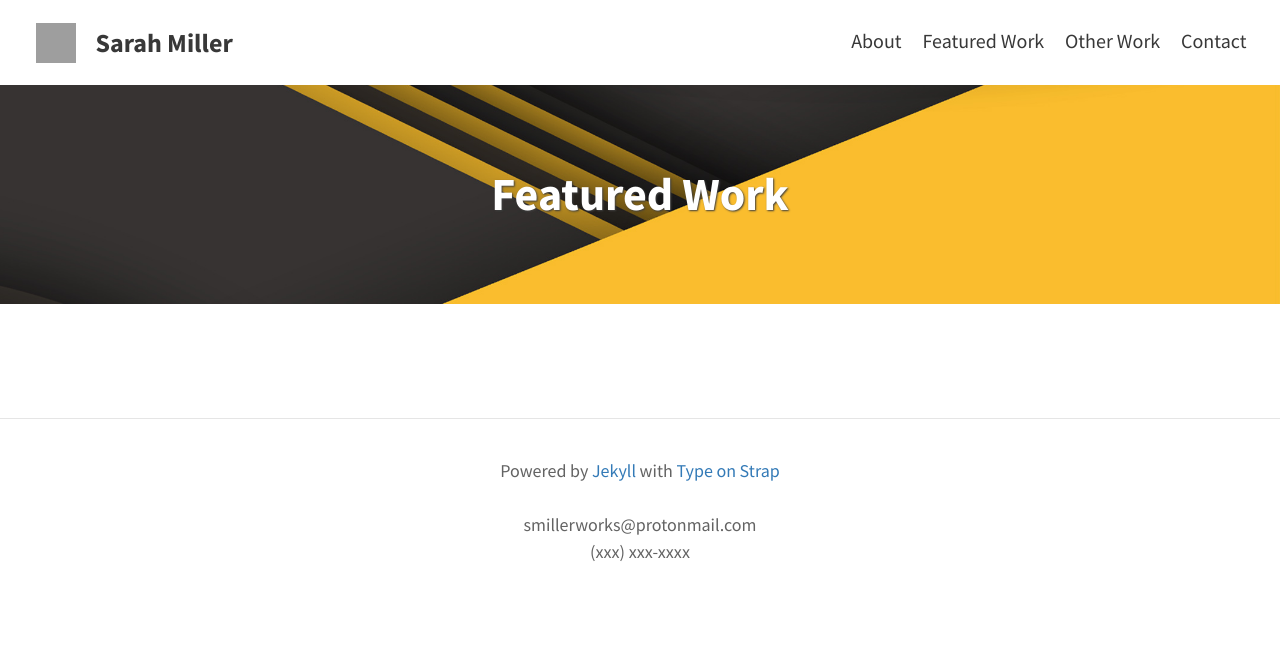
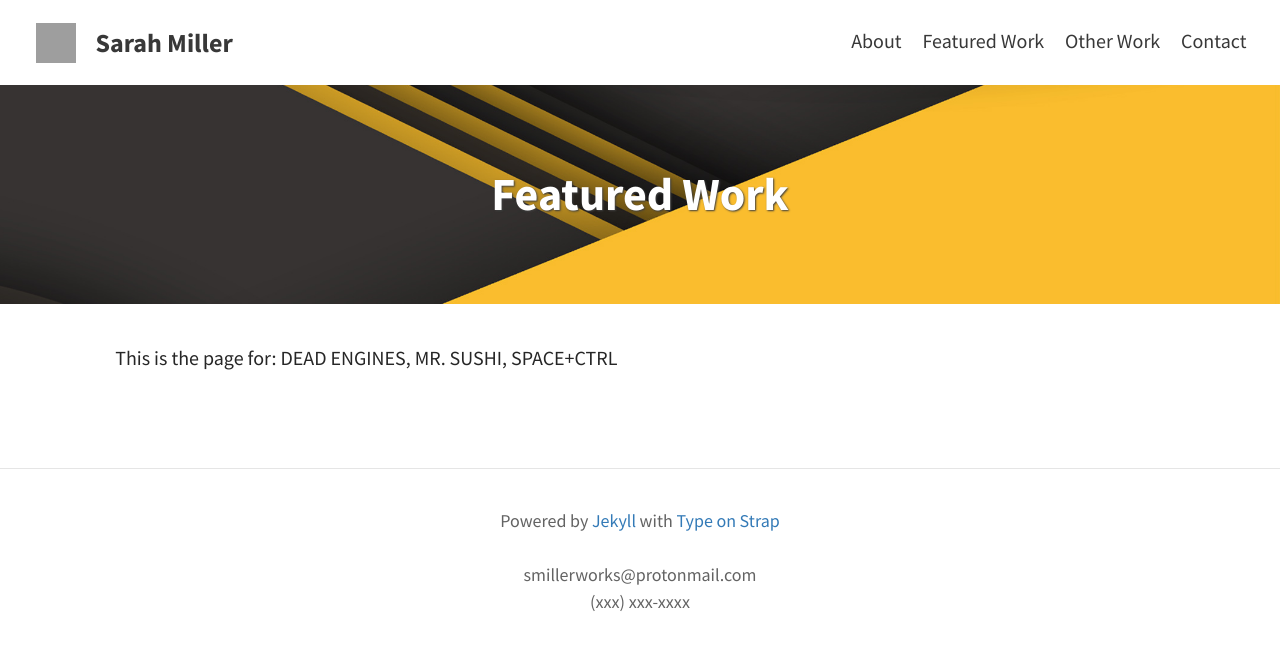
Before and after one commit to smillerworks/portfolio, a Jekyll site: the page built from pages/featured.md, in a window 1280 px wide. Shown: the top 650 px of the page. Built offline with Jekyll 4.4.1, drawn with Linux system fonts in a browser that asks for light colours; grey boxes are pictures that could not be loaded.

Commit message:
Update featured.md

```diff
--- a/pages/featured.md
+++ b/pages/featured.md
@@ -4,3 +4,5 @@ title: Featured Work
 permalink: /featured work/
 feature-img: "assets/img/black&yellowshapes.jpg"
 ---
+
+This is the page for: DEAD ENGINES, MR. SUSHI, SPACE+CTRL
```
